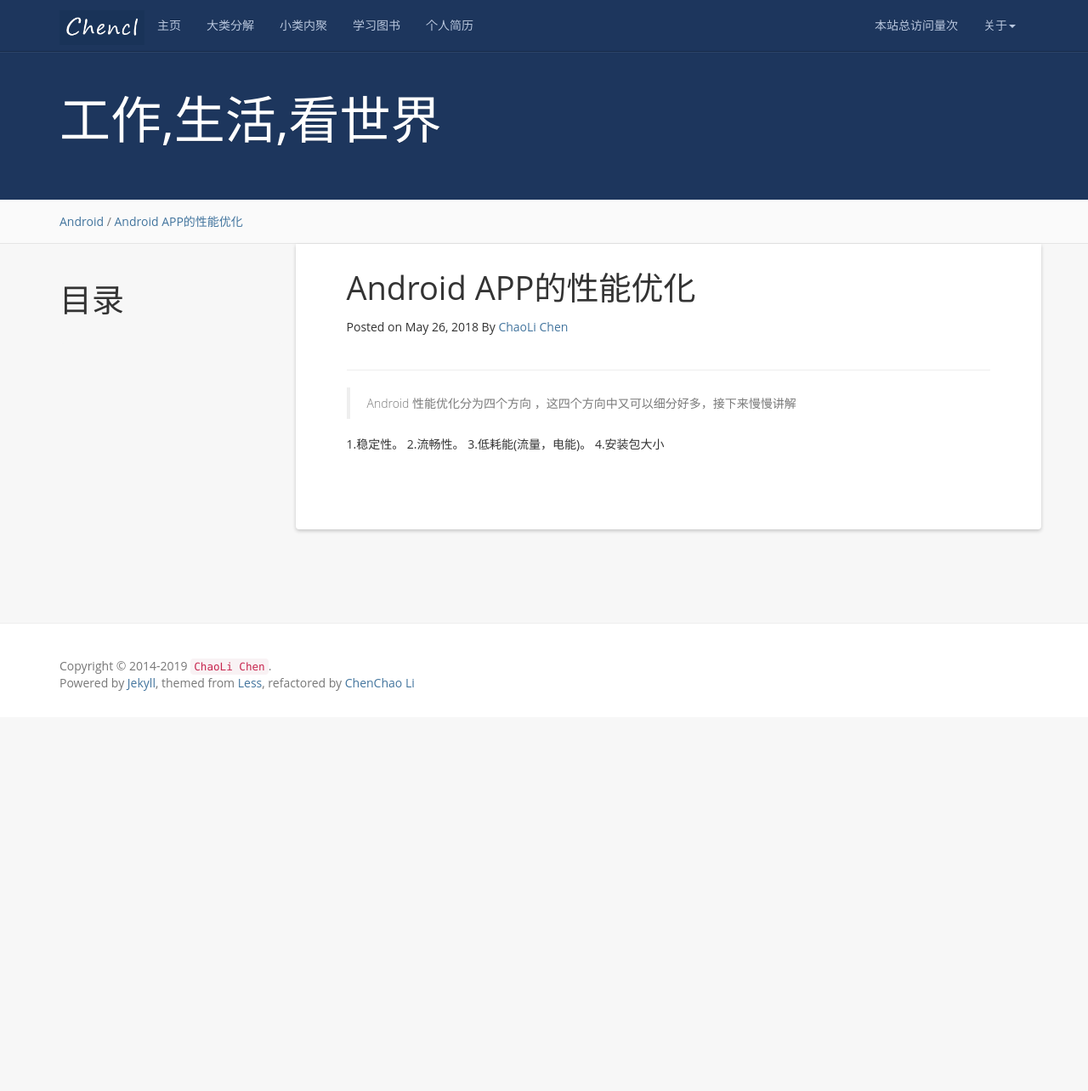
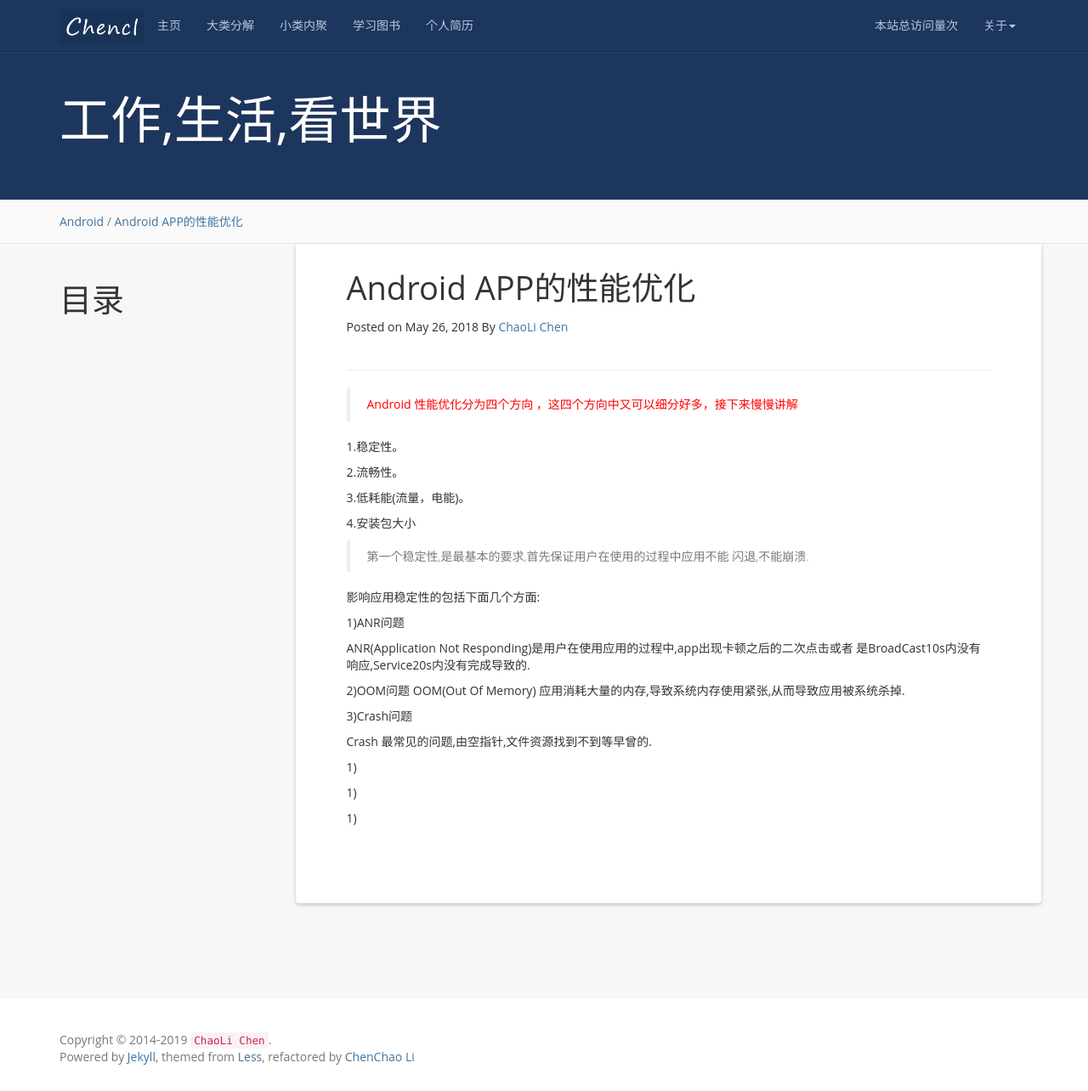
Before and after one commit to CCLCM/chenchaoli.github.io, a Jekyll site: the page built from _posts/2018-05-26-android-performance.md, in a window 1280 px wide and 1284 px high. Shown: the whole window at 85% size. Built offline with Jekyll 4.4.1, drawn with Linux system fonts in a browser that asks for light colours; nearby versions of some CDN libraries; comment, search, counter and statistics services are not loaded.

Commit message:
增加性能内容

```diff
--- a/_posts/2018-05-26-android-performance.md
+++ b/_posts/2018-05-26-android-performance.md
@@ -10,9 +10,37 @@ tag: Android APP的性能优化
 {:toc}
 
 ------------------------
->Android 性能优化分为四个方向 ，这四个方向中又可以细分好多，接下来慢慢讲解
+><font color= "red">Android 性能优化分为四个方向 ，这四个方向中又可以细分好多，接下来慢慢讲解</font>
 
 1.稳定性。
+
 2.流畅性。
+
 3.低耗能(流量，电能)。
+
 4.安装包大小
+
+
+
+> 第一个稳定性,是最基本的要求,首先保证用户在使用的过程中应用不能 闪退,不能崩溃.
+
+影响应用稳定性的包括下面几个方面:
+
+1)ANR问题
+
+   ANR(Application Not Responding)是用户在使用应用的过程中,app出现卡顿之后的二次点击或者
+   是BroadCast10s内没有响应,Service20s内没有完成导致的.
+
+
+2)OOM问题
+   OOM(Out Of Memory) 应用消耗大量的内存,导致系统内存使用紧张,从而导致应用被系统杀掉.
+
+3)Crash问题
+
+  Crash 最常见的问题,由空指针,文件资源找到不到等早曾的.
+
+1)
+
+1)
+
+1)
```
